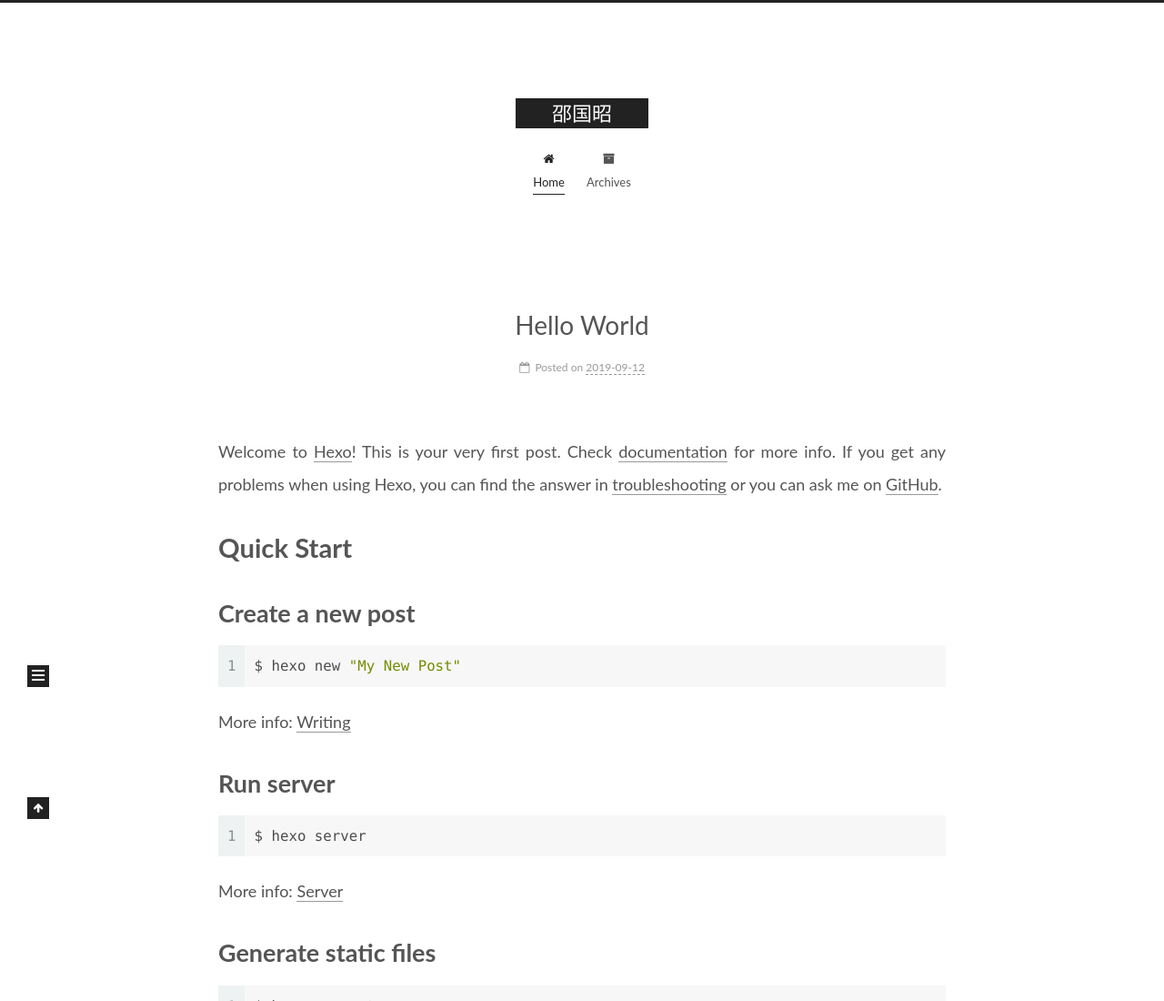
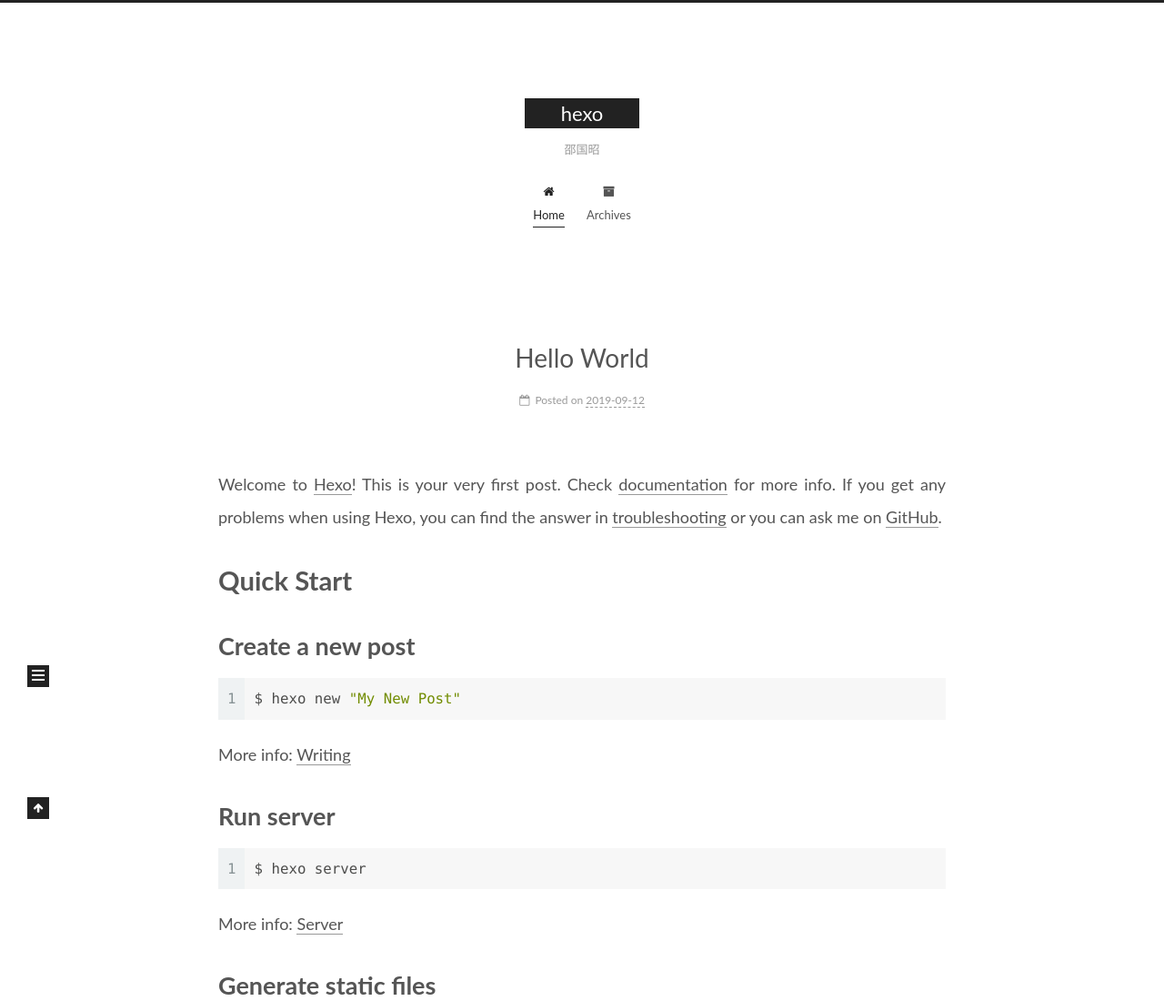
Before and after one commit to xinyibingfeng/xinyibingfeng.github.io, a plain HTML site: page index.html in a window 1280 px wide. Shown: the top 1100 px of the page at 91% size. Drawn offline with Linux system fonts and the light colour scheme.

Commit message:
Site updated: 2019-09-13 00:25:42

```diff
--- a/css/main.css
+++ b/css/main.css
@@ -1673,7 +1673,7 @@ article:last-child .post-eof {
 }
 .links-of-author a::before,
 .links-of-author span.exturl::before {
-  background: #5e600d;
+  background: #a7e28e;
   border-radius: 50%;
   content: ' ';
   display: inline-block;
--- a/index.html
+++ b/index.html
@@ -56,12 +56,12 @@
 </script>
 
   <meta property="og:type" content="website">
-<meta property="og:title" content="邵国昭">
+<meta property="og:title" content="hexo">
 <meta property="og:url" content="http://yoursite.com/index.html">
-<meta property="og:site_name" content="邵国昭">
+<meta property="og:site_name" content="hexo">
 <meta property="og:locale" content="en">
 <meta name="twitter:card" content="summary">
-<meta name="twitter:title" content="邵国昭">
+<meta name="twitter:title" content="hexo">
   <link rel="canonical" href="http://yoursite.com/">
 
 
@@ -76,7 +76,7 @@
   };
 </script>
 
-  <title>邵国昭</title>
+  <title>hexo</title>
 
 
 
@@ -123,10 +123,12 @@
     <div>
       <a href="/" class="brand" rel="start">
         <span class="logo-line-before"><i></i></span>
-        <span class="site-title">邵国昭</span>
+        <span class="site-title">hexo</span>
         <span class="logo-line-after"><i></i></span>
       </a>
     </div>
+        <p class="site-subtitle">邵国昭</p>
+
   </div>
 
   <div class="site-nav-toggle">
@@ -199,7 +201,7 @@
     </span>
 
     <span hidden itemprop="publisher" itemscope itemtype="http://schema.org/Organization">
-      <meta itemprop="name" content="邵国昭">
+      <meta itemprop="name" content="hexo">
     </span>
       <header class="post-header">
         <h1 class="post-title" itemprop="name headline">
```
Also changed, not shown: 2019/09/12/hello-world/index.html (+6 -4 lines), archives/2019/09/index.html (+7 -5 lines), archives/2019/index.html (+7 -5 lines), archives/index.html (+7 -5 lines).
